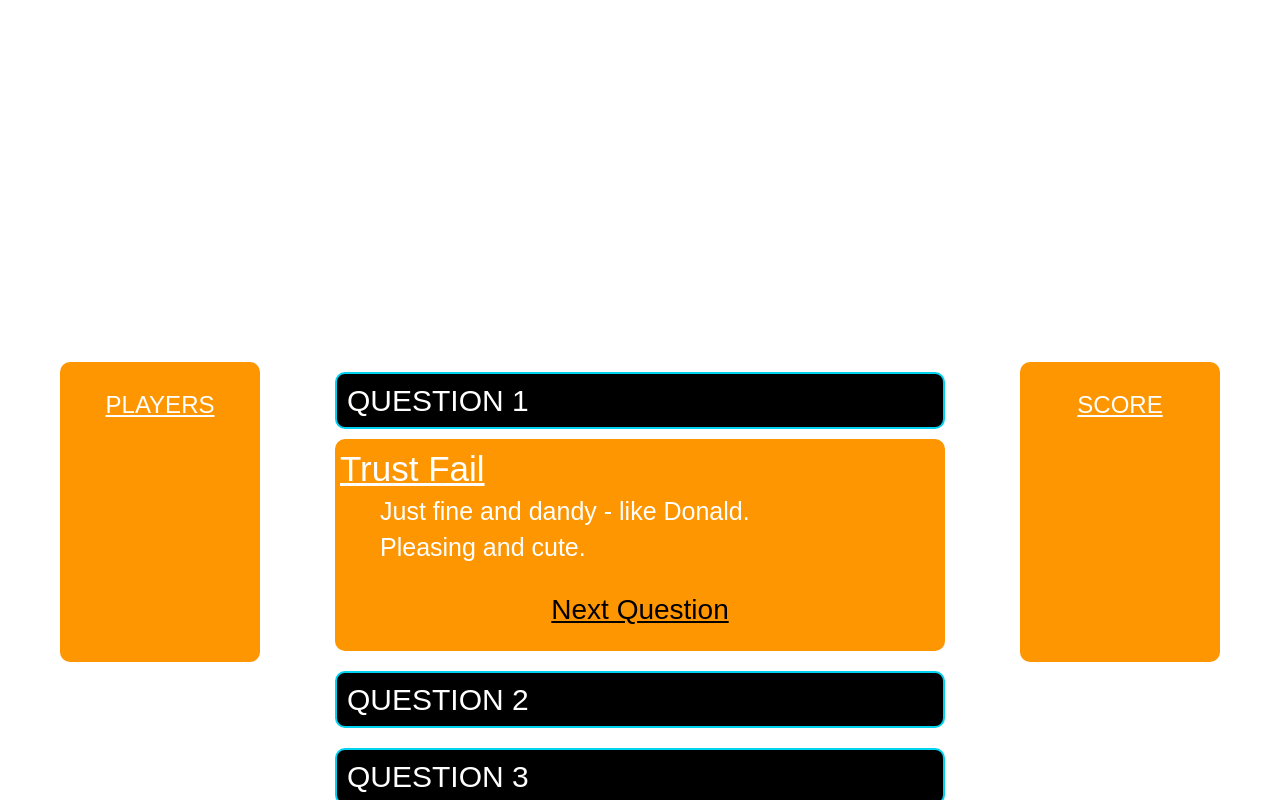
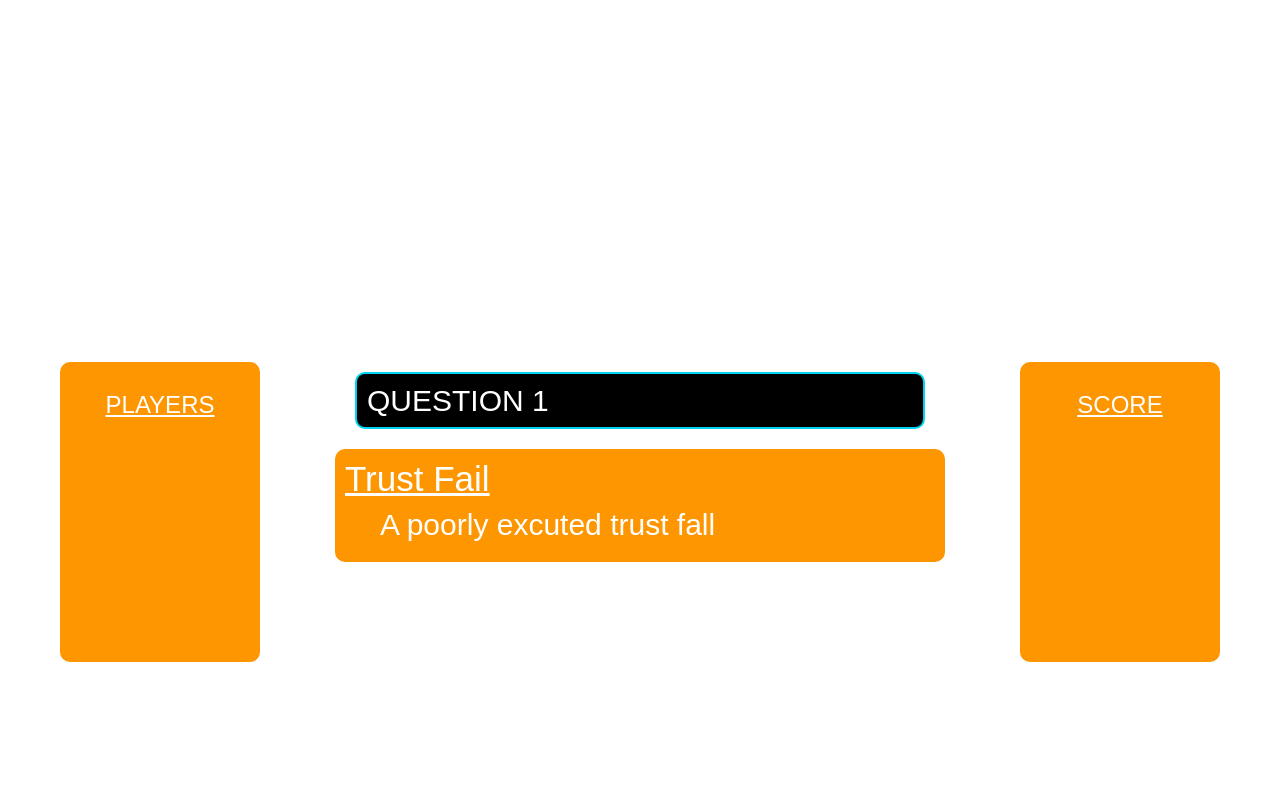
Before and after one commit to WDI-HK-8/UrbanFictionary, a website: page index.html in a window 1280 px wide. Both pictures are taken after a click on the element "QUESTION 1". Shown: the part 974-1774 px from the top of the page. Drawn offline with nearby package versions, Linux system fonts and the light colour scheme.

Commit message:
Erased text that may conflict with dynamic display.

```diff
--- a/css/custom.css
+++ b/css/custom.css
@@ -71,6 +71,7 @@ h2 {
   border: 2px solid #00D2F1;
 	border-radius: 10px;
   padding: 10px;
+  margin: 20px;
 }
 
 h3 {
@@ -81,6 +82,7 @@ h3 {
 .word {
   font-size: 35px;
   text-decoration: underline;
+  margin: 5px;
 }
 
 li:hover {
@@ -94,7 +96,7 @@ h4 {
   text-align: center;
 }
 
-.generate {
+.next-question {
   color: #000000;
   text-decoration: underline;
   cursor: pointer;
@@ -116,5 +118,5 @@ h4 {
 
 li {
   list-style-type: none;
-  font-size: 25px;
+  font-size: 30px;
 }
--- a/index.html
+++ b/index.html
@@ -6,7 +6,7 @@
     <meta charset="utf-8">
     <meta http-equiv="X-UA-Compatible" content="IE=edge">
     <meta name="viewport" content="width=device-width, initial-scale=1">
-    <meta name="description" content="Shopping Cart Page">
+    <meta name="description" content="Guessing Game">
     <meta name="author" content="Rachel">
     <link href="bower_components/bootstrap/dist/css/bootstrap.min.css" rel="stylesheet">
     <link href="css/custom.css" rel="stylesheet">
@@ -43,15 +43,24 @@
               <div class="pane">
                 <span class="word"></span>
                 <ul id="options">
-                  <li class="choice" id="correct"></li>
-                  <li class="choice" id="false">Just fine and dandy - like Donald.</li>
-                  <li class="choice" id="false2">Pleasing and cute.</li>
+                  <li class="choice fullAnswer"></li>
+                  </ul>
+                  <li class="choice incorrect"></li>
+                  <li class="choice incorrect2"></li>
                 </ul>
                 <h4 class="result"></h4>
-                <h4 class="generate">Next Question</h4>
+                <h4 class="next-question">Next Question</h4>
               </div>
-            <h2> QUESTION 2 </h2>
-              <div class="pane">
+<!--             <h2> QUESTION 2 </h2>
+             <div class="pane">
+                <span class="word"></span>
+                <ul id="options">
+                  <li class="choice fullAnswer"></li>
+                  <li class="choice incorrect"></li>
+                  <li class="choice incorrect2"></li>
+                </ul>
+                <h4 class="result"></h4>
+                <h4 class="next-question">Next Question</h4>
               </div>
             <h2> QUESTION 3 </h2>
               <div class="pane">
@@ -79,7 +88,7 @@
               </div>
             <h2> QUESTION 11 </h2>
               <div class="pane">
-            </div>
+            </div> -->
           </main>
         </div>
   <!-- Score Keeping       -->
```
